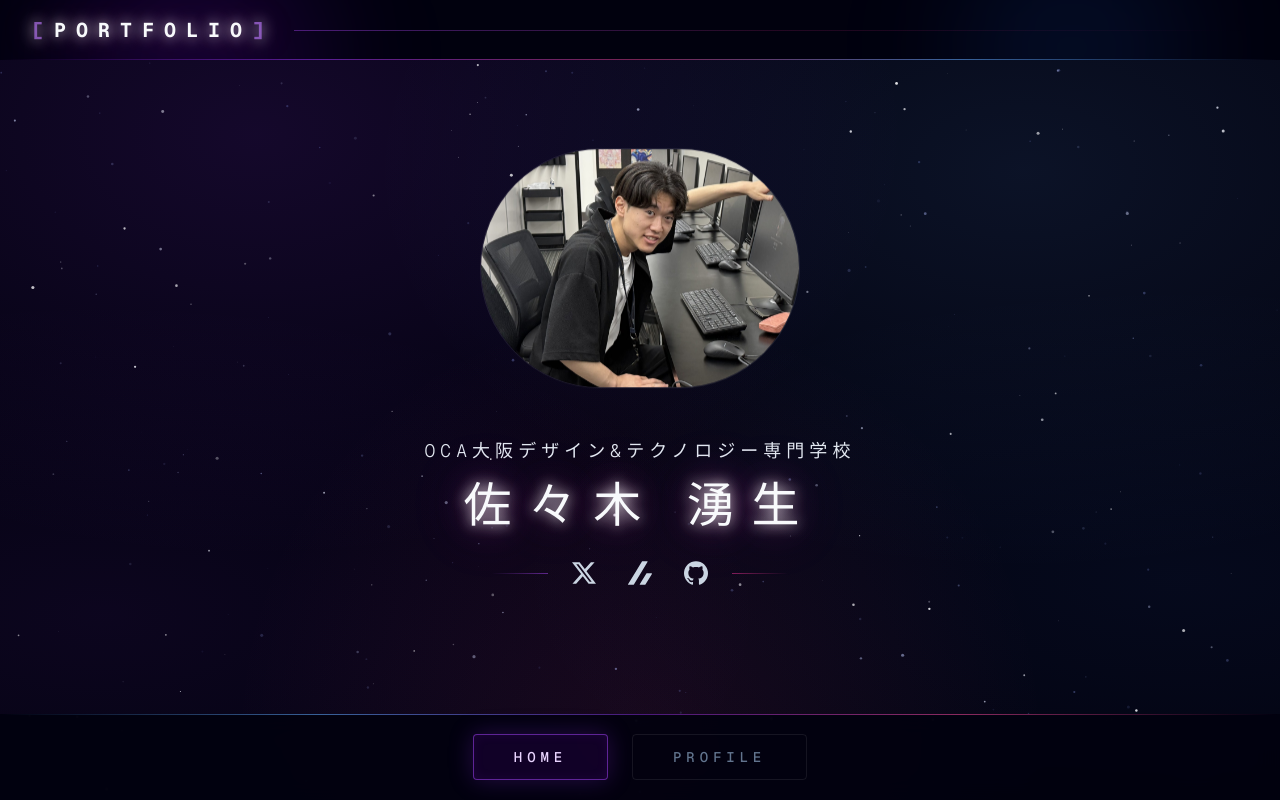
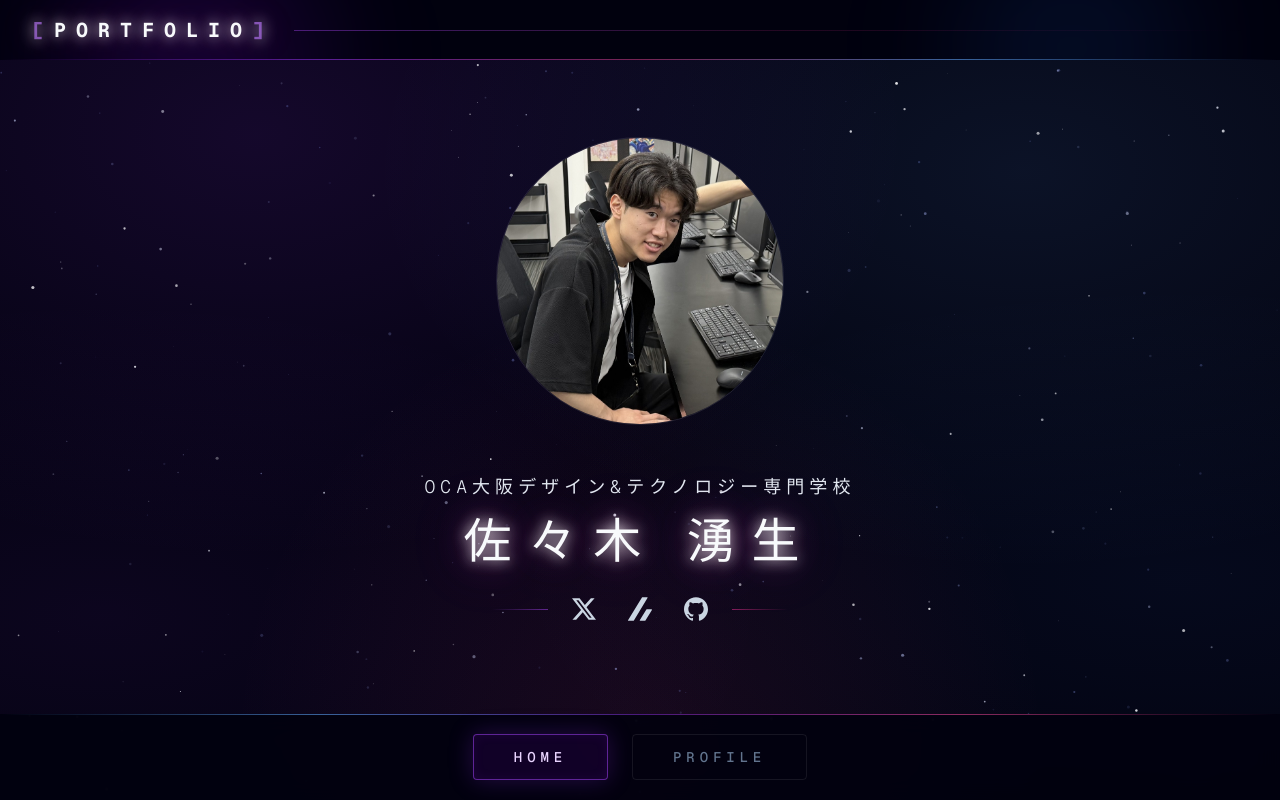
Before and after one commit to maetsuyo/portfolio, a Next.js app: page / in a window 1280 px wide. Built offline with nearby package versions, Linux system fonts and the light colour scheme.

Commit message:
ホームページ一部修正

```diff
--- a/src/app/components/HomePage.tsx
+++ b/src/app/components/HomePage.tsx
@@ -4,13 +4,13 @@ import { SiX, SiGithub, SiZenn } from "react-icons/si";
 export default function HomePageComponent() {
   return (
     <div className="flex flex-col justify-center items-center h-full select-none">
-      <div className="-mt-10 float-cosmic">
+      <div className="-mt-4">
         <Image
           src="/profile/profile_OCA.jpg"
           alt="profile"
-          width={320}
-          height={320}
-          className="rounded-full border border-white/10"
+          width={288}
+          height={288}
+          className="w-72 h-72 rounded-full border border-white/10 object-cover"
           priority
         />
       </div>
```
